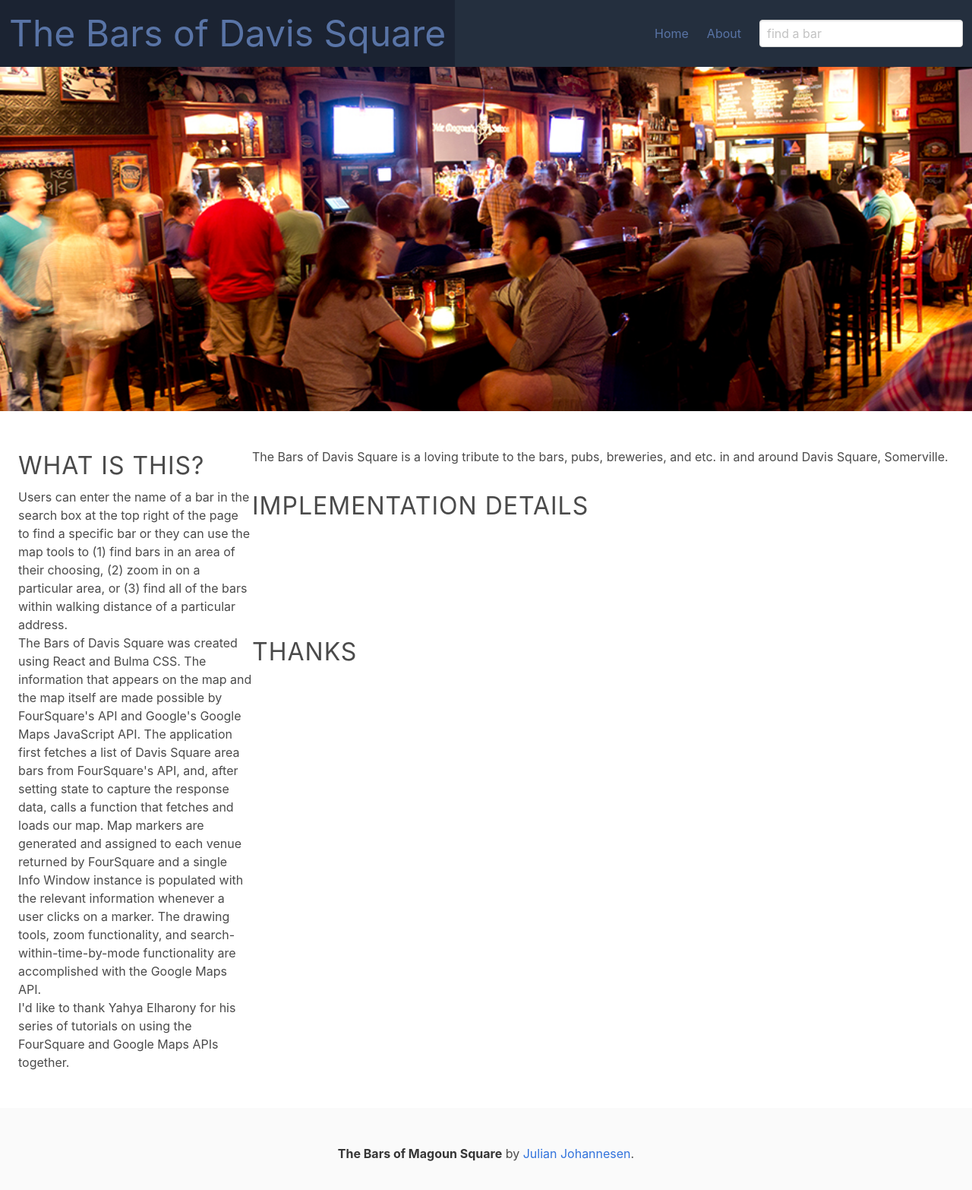
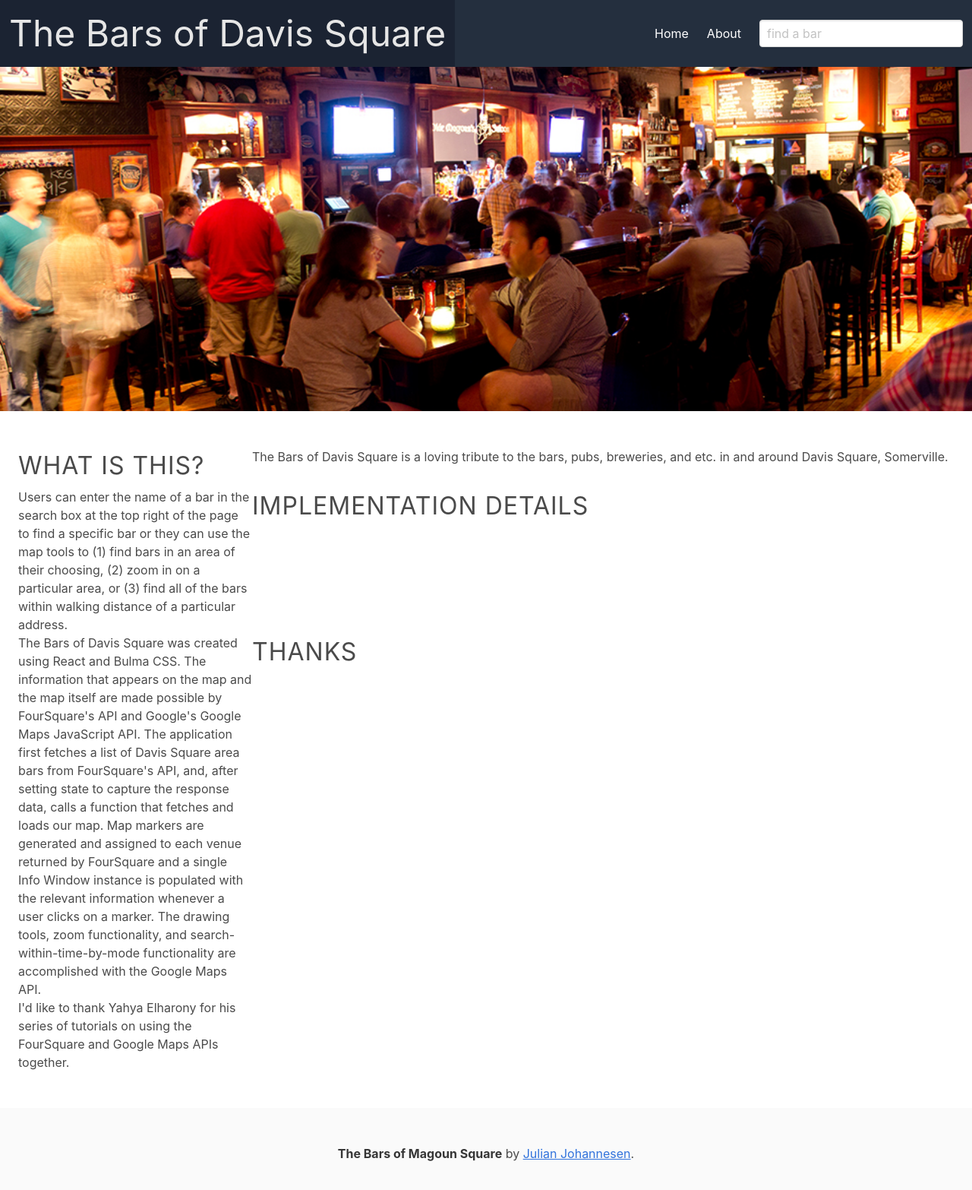
Before and after one commit to julianjohannesen/bars-of-davis, a React (Create React App) app: page /bars-of-davis/About in a window 1280 px wide. Shown: the top 1566 px of the page at 76% size. Built offline with nearby package versions, Linux system fonts and the light colour scheme; no server answers.

Commit message:
Added additional Aria support

```diff
--- a/src/components/Mapx.js
+++ b/src/components/Mapx.js
@@ -13,17 +13,17 @@ export default class Mapx extends Component {
 					<div className="form-container">
 						<div className="field has-addons" style={{ marginRight: "1em" }}>
 							<div className="control">
-								<button className="button" id="show-listings" onClick={showListings} >Show</button>
+								<button className="button" id="show-listings" title="Show all venues in Davis Square in list view and on map" onClick={showListings} >Show</button>
 							</div>
 
 							<div className="control">
-								<button className="button" id="hide-listings" onClick={hideListings} >Hide</button>
+								<button className="button" id="hide-listings" title="Hide all venues from list view and map" onClick={hideListings} >Hide</button>
 							</div>
 						</div>
 
 						<div className="field" style={{ marginRight: "1em" }}>
 							<div className="control">
-								<button className="button" id="toggle-drawing" onClick={toggleDrawing} >Drawing Tools</button>
+								<button className="button" id="toggle-drawing" title="Show drawing tools on map." onClick={toggleDrawing} >Drawing Tools</button>
 							</div>
 						</div>
 
@@ -33,7 +33,7 @@ export default class Mapx extends Component {
 							</div>
 
 							<div className="control">
-								<button className="button" id="zoom-to-area" onClick={zoomToArea} >Zoom</button>
+								<button className="button" id="zoom-to-area" title="After entering an address, click here to zoom to area" onClick={zoomToArea} >Zoom</button>
 							</div>
 						</div>
 
@@ -44,7 +44,7 @@ export default class Mapx extends Component {
 						</div>
 						<div className="field has-addons">
 							<div className="select control">
-								<select className="" id="max-duration" style={{ borderTopRightRadius: "0", borderBottomRightRadius: "0" }}>
+								<select className="" id="max-duration" title="Select a length of time you are willing to travel in minutes." style={{ borderTopRightRadius: "0", borderBottomRightRadius: "0" }}>
 									<option value="10">10 min</option>
 									<option value="15">15 min</option>
 									<option value="30">30 min</option>
@@ -52,7 +52,7 @@ export default class Mapx extends Component {
 								</select>
 							</div>
 							<div className="select control">
-								<select className="" defaultValue="WALKING" id="mode" style={{ borderTopLeftRadius: "0", borderBottomLeftRadius: "0" }}>
+								<select className="" defaultValue="WALKING" id="mode" title="Select a mode of travel." style={{ borderTopLeftRadius: "0", borderBottomLeftRadius: "0" }}>
 									<option value="DRIVING">drive</option>
 									<option value="WALKING">walk</option>
 									<option value="BICYCLING">bike</option>
@@ -68,11 +68,11 @@ export default class Mapx extends Component {
 
 						<div className="field has-addons">
 							<div className="control">
-								<input className="input" id="search-within-time-text" title="After selecting a length of time and mode of travel, enter a starting address to find venues that can reached in the time indicated, by the mode of travel indicated." type="text" placeholder="Enter street address" />
+								<input className="input" id="search-within-time-text" title="After selecting a length of time and mode of travel, enter a starting address to find venues that can reached in the time indicated, by the mode of travel indicated, and then click on the 'Go' button." type="text" placeholder="Enter street address" />
 							</div>
 
 							<div className="control">
-								<button className="button" id="search-within-time" onClick={searchWithinTime} >Go</button>
+								<button className="button" id="search-within-time" title="After entering a starting address, click here to filter Davis Square bars by distance by mode of travel." onClick={searchWithinTime} >Go</button>
 							</div>
 						</div>
 					</div>
--- a/src/components/layout/Footerx.js
+++ b/src/components/layout/Footerx.js
@@ -5,7 +5,7 @@ export default function Footerx() {
 		<footer className="footer">
 			<div className="content has-text-centered">
 				<p>
-					<strong>The Bars of Magoun Square</strong> by <a href="https://github.com/julianjohannesen">Julian Johannesen</a>.
+					<strong>The Bars of Magoun Square</strong> by <a style={{textDecoration:"underline"}} href="https://github.com/julianjohannesen" title="My GitHub page">Julian Johannesen</a>.
 				</p>
 			</div>
 		</footer>
--- a/src/components/layout/Navbar.js
+++ b/src/components/layout/Navbar.js
@@ -22,7 +22,7 @@ export default class Navbar extends Component {
 			// Bulma.io's suggested navbar structure with some inspiration from Daniel Supernault's 'Band' theme and my own edits to make it React-friendly
 			<nav className="navbar is-dark" role="navigation" style={{backgroundColor: "#242f3e"}}>
 				<div className="navbar-brand">
-					<a className="navbar-item is-size-1" href="/">
+					<a className="navbar-item is-size-1 has-text-white" href="/">
 						The Bars of Davis Square
 					</a>
 
@@ -34,6 +34,7 @@ export default class Navbar extends Component {
 						role="button"
 						style={{outline: "none"}}
 						tabIndex="0"
+						title="Hamburger menu button"
 					>
 						<span></span>
 						<span></span>
@@ -45,12 +46,12 @@ export default class Navbar extends Component {
 					<div className="navbar-start">
 					</div>
 					<div className="navbar-end">
-						<Link className="navbar-item" to="/">Home</Link>
-						<Link className="navbar-item" to="/about">About</Link>
+						<Link className="navbar-item has-text-white" to="/">Home</Link>
+						<Link className="navbar-item has-text-white" to="/about">About</Link>
 						<div className="navbar-item">
 							<div className="field">
 								<div className="control">
-									<input className="input" onChange={this.props.handleSearch} type="text" placeholder="find a bar" />
+									<input className="input" onChange={this.props.handleSearch} title="Enter the name of a bar to filter Davis Square Area bars. Only bars containing the search term will appear in the list of venues and in the map." type="text" placeholder="find a bar" />
 								</div>
 							</div>
 						</div>
```
